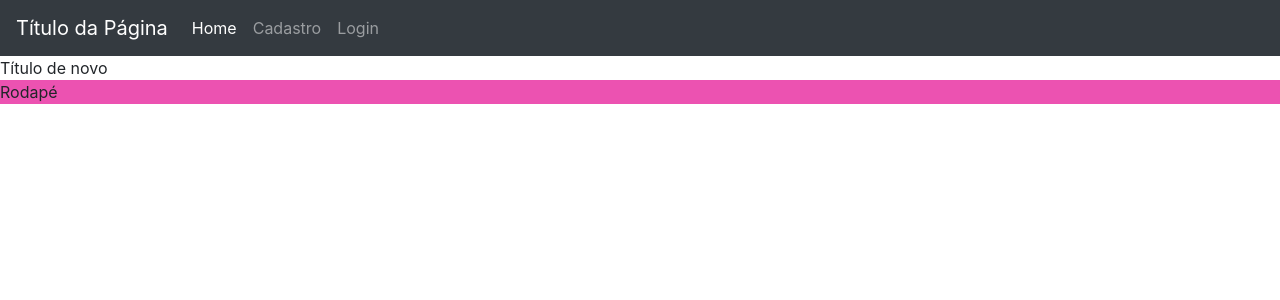
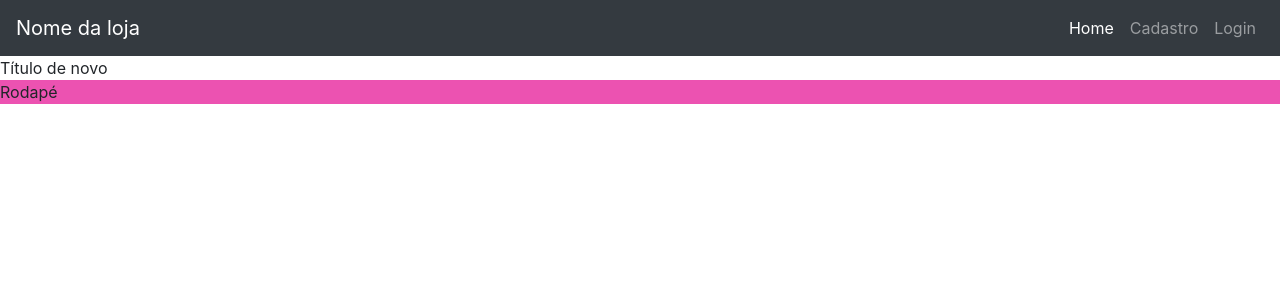
Before and after one commit to vilela-rodrigo/teste-formulario, a PHP site: page /principal.php in a window 1280 px wide. Shown: the top 300 px of the page. Run offline with PHP 8.4, Linux system fonts and the light colour scheme; some libraries are stand-ins or nearby versions.

```diff
--- a/inc/header.php
+++ b/inc/header.php
@@ -1,12 +1,12 @@
 <nav class="navbar navbar-expand-md navbar-dark bg-dark">
-  <a class="navbar-brand" href="#">Título da Página</a>
+  <a class="navbar-brand" href="#">Nome da loja</a>
 
   <button class="navbar-toggler" type="button" data-toggle="collapse" data-target="#navbarNavAltMarkup" aria-controls="navbarNavAltMarkup" aria-expanded="false" aria-label="Toggle navigation">
     <span class="navbar-toggler-icon"></span>
   </button>
 
   <div class="collapse navbar-collapse" id="navbarNavAltMarkup">
-    <div class="navbar-nav">
+    <div class="navbar-nav ml-auto">
       <a class="nav-item nav-link active" href="#">Home <span class="sr-only">(current)</span></a>
       <a class="nav-item nav-link" href="#">Cadastro</a>
       <a class="nav-item nav-link" href="#">Login</a>
```
Also changed, not shown: cadastro.php (added).
